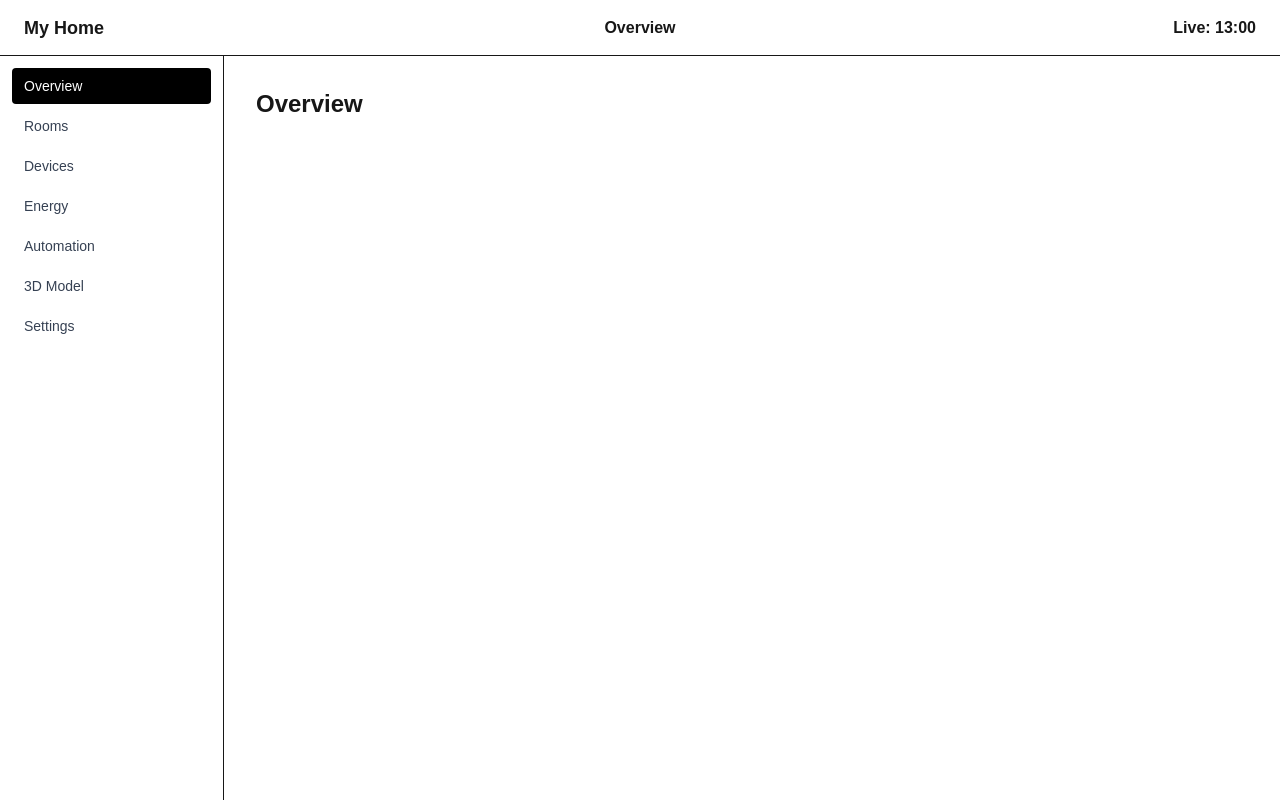
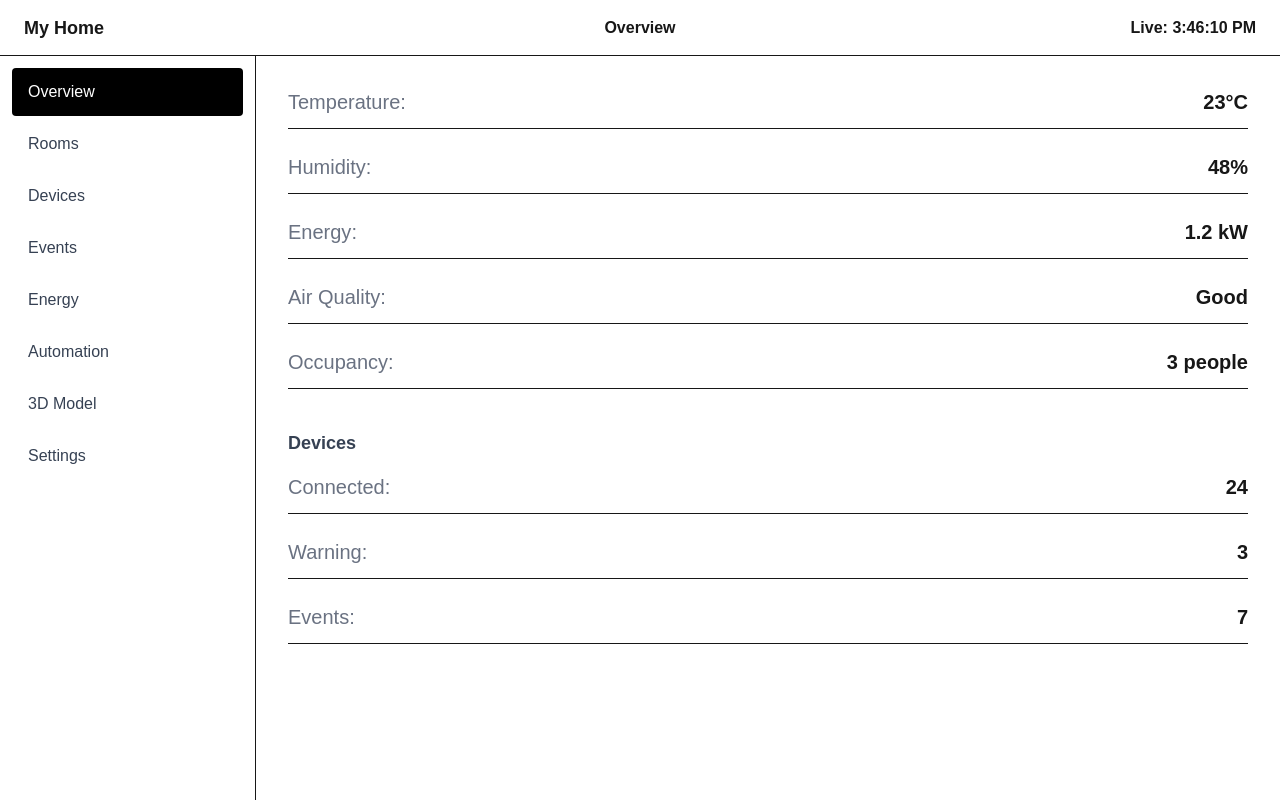
Before and after one commit to Aks-l/IDIG4110-group1, a Next.js app in the folder frontend/my-app/: page /dashboard/overview in a window 1280 px wide. Built offline with nearby package versions, Linux system fonts and the light colour scheme.

Commit message:
feat: Implement Events page and update Sidebar with new route

```diff
--- /dev/null
+++ b/frontend/my-app/src/app/dashboard/events/page.tsx
@@ -0,0 +1,4 @@
+
+export default function EventsPage() {
+  return <h1 className="text-2xl font-bold">Events</h1>;
+}
--- a/frontend/my-app/src/app/dashboard/layout.tsx
+++ b/frontend/my-app/src/app/dashboard/layout.tsx
@@ -1,4 +1,4 @@
-import { TopBar } from '@/components/TopBar';
+import { TopBar } from  '@/components/TopBar';
 import { SideBar } from '@/components/SideBar';
 
 export default function DashboardLayout({
--- a/frontend/my-app/src/app/dashboard/overview/page.tsx
+++ b/frontend/my-app/src/app/dashboard/overview/page.tsx
@@ -1,4 +1,67 @@
+// Data formats for the stats and devices
+type Stat = {
+  label: string;
+  value: string;
+};
 
-export default function OverViewPage() {
-  return <h1 className="text-2xl font-bold">Overview</h1>;
+type Device = {
+  connected: number;
+  warning: number;
+  events: number;
+};
+
+async function getStats(): Promise<Stat[]> {
+  return [
+    { label: 'Temperature', value: '23°C' },
+    { label: 'Humidity',    value: '48%' },
+    { label: 'Energy',      value: '1.2 kW' },
+    { label: 'Air Quality', value: 'Good' },
+    { label: 'Occupancy',   value: '3 people' },
+  ];
 }
+
+async function getDevices(): Promise<Device> {
+  return {
+    connected: 24,
+    warning: 3,
+    events: 7,
+  };
+}
+
+export default async function OverviewPage() {
+  const [stats, devices] = await Promise.all([getStats(), getDevices()]);
+
+  const deviceStats = [
+    { label: 'Connected', value: devices.connected },
+    { label: 'Warning',   value: devices.warning },
+    { label: 'Events',    value: devices.events },
+  ];
+
+  return (
+    <div className="space-y-10">
+      {/* Section 1: Stats */}
+      <section className="flex flex-col gap-6 text-xl">
+        {stats.map((s) => (
+          <div key={s.label} className="flex justify-between border-b pb-3">
+            <span className="text-gray-500">{s.label}:</span>
+            <span className="font-semibold">{s.value}</span>
+          </div>
+        ))}
+      </section>
+
+      {/* Section 2: Devices */}
+      <section className="space-y-4">
+        <h2 className="text-lg font-semibold text-gray-700">Devices</h2>
+
+        <div className="flex flex-col gap-6 text-xl">
+          {deviceStats.map((d) => (
+            <div key={d.label} className="flex justify-between border-b pb-3">
+              <span className="text-gray-500">{d.label}:</span>
+              <span className="font-semibold">{d.value}</span>
+            </div>
+          ))}
+        </div>
+      </section>
+    </div>
+  );
+}
--- a/frontend/my-app/src/components/NavItem.tsx
+++ b/frontend/my-app/src/components/NavItem.tsx
@@ -14,12 +14,13 @@ export function NavItem({ href, label }: NavItemProps) {
 
   return (
     <Link
-      href={href}
-      className={`block rounded px-3 py-2 text-sm ${
-        isActive ? 'bg-black text-white' : 'text-gray-700 hover:bg-gray-100'
-      }`}
-    >
-      {label}
+        href={href}
+        className={`block rounded px-4 py-3 text-base ${
+            isActive ? 'bg-black text-white' : 'text-gray-700 hover:bg-gray-100'
+        }`}
+        >
+        {label}
     </Link>
   );
 }
+//<aside className="flex w-96 flex-col gap-1 overflow-y-auto border-r bg-white p-3"></aside>
--- a/frontend/my-app/src/components/SideBar.tsx
+++ b/frontend/my-app/src/components/SideBar.tsx
@@ -5,6 +5,7 @@ const menuItems = [
     { href: prefix + '/overview', label: 'Overview' },
     { href: prefix + '/rooms', label: 'Rooms' },
     { href: prefix + '/devices', label: 'Devices' },
+    { href: prefix + '/events', label: 'Events' },
     { href: prefix + '/energy', label: 'Energy' },
     { href: prefix + '/automation', label: 'Automation' },
     { href: prefix + '/3d-model', label: '3D Model' },
@@ -13,7 +14,7 @@ const menuItems = [
 
 export function SideBar() {
   return (
-    <aside className="flex w-56 flex-col gap-1 overflow-y-auto border-r bg-white p-3">
+    <aside className="flex w-64 flex-col gap-1 overflow-y-auto border-r bg-white p-3">
       {menuItems.map((item) => (
         <NavItem key={item.href} href={item.href} label={item.label} />
       ))}
--- a/frontend/my-app/src/components/TopBar.tsx
+++ b/frontend/my-app/src/components/TopBar.tsx
@@ -1,17 +1,25 @@
 'use client';
 
+import { useEffect, useState } from 'react';
 import { usePathname } from 'next/navigation';
 
 export function TopBar() {
   const pathname = usePathname();
   const segment = pathname.split('/').filter(Boolean).pop() ?? '';
   const pageTitle = segment.charAt(0).toUpperCase() + segment.slice(1);
+  const [time, setTime] = useState('');
+  useEffect(() => {
+    const id = setInterval(() => {
+      setTime(new Date().toLocaleTimeString());
+    }, 1000);
+    return () => clearInterval(id);
+  }, []);
 
   return (
     <header className="grid h-14 grid-cols-3 items-center border-b bg-white px-6">
       <h1 className="text-lg font-bold">My Home</h1>
       <span className="text-center font-bold">{pageTitle}</span>
-      <span className="text-right font-bold">Live: 13:00</span>
+      <span className="text-right font-bold">Live: {time}</span>
     </header>
   );
 }
```
